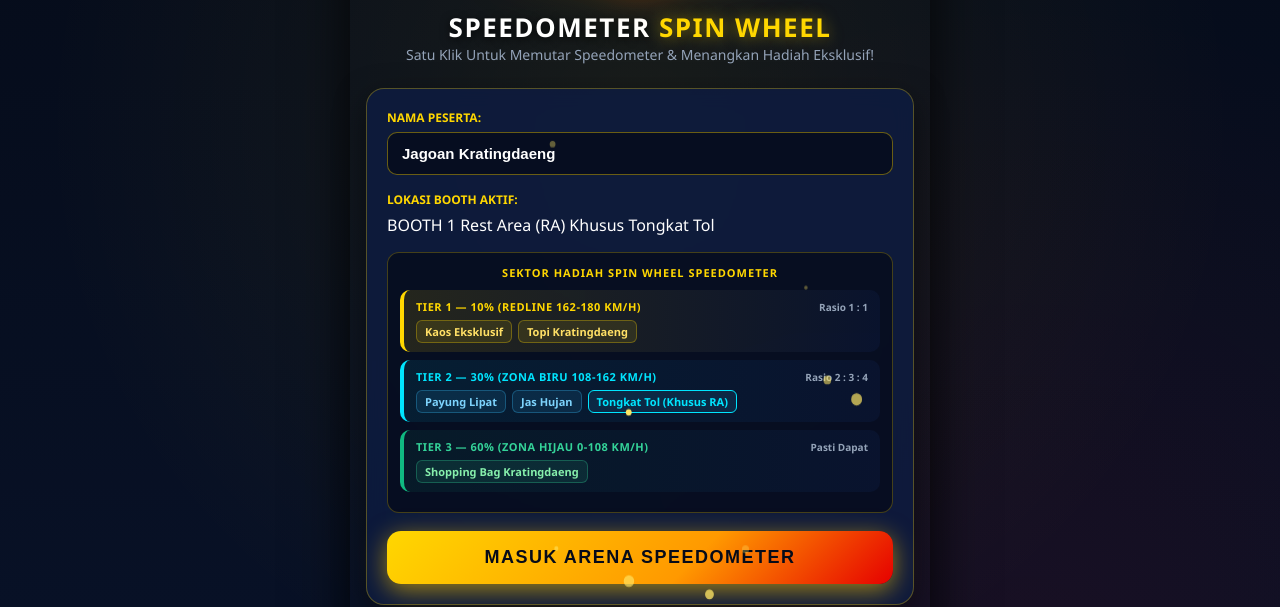
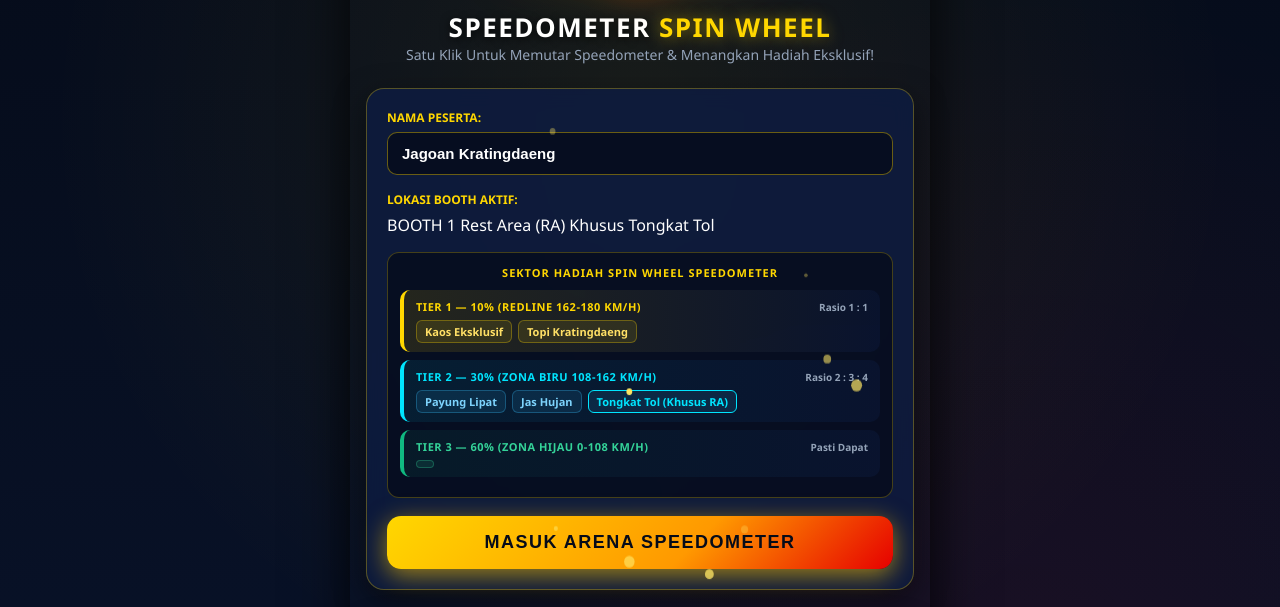
Before and after one commit to ARAIA-DST/kratingdaeng-energy-meter, a plain HTML site: page index.html in a window 1280 px wide. Shown: the part 203-810 px from the top of the page. Drawn offline with Linux system fonts and the light colour scheme; no server answers.

Commit message:
Update index.html

```diff
--- a/index.html
+++ b/index.html
@@ -104,7 +104,7 @@
               <span class="tier-ratio-tag">Pasti Dapat</span>
             </div>
             <div class="tier-items-list">
-              <span class="prize-chip green">Shopping Bag Kratingdaeng</span>
+              <span class="prize-chip green"></span>
             </div>
           </div>
         </div>
```
